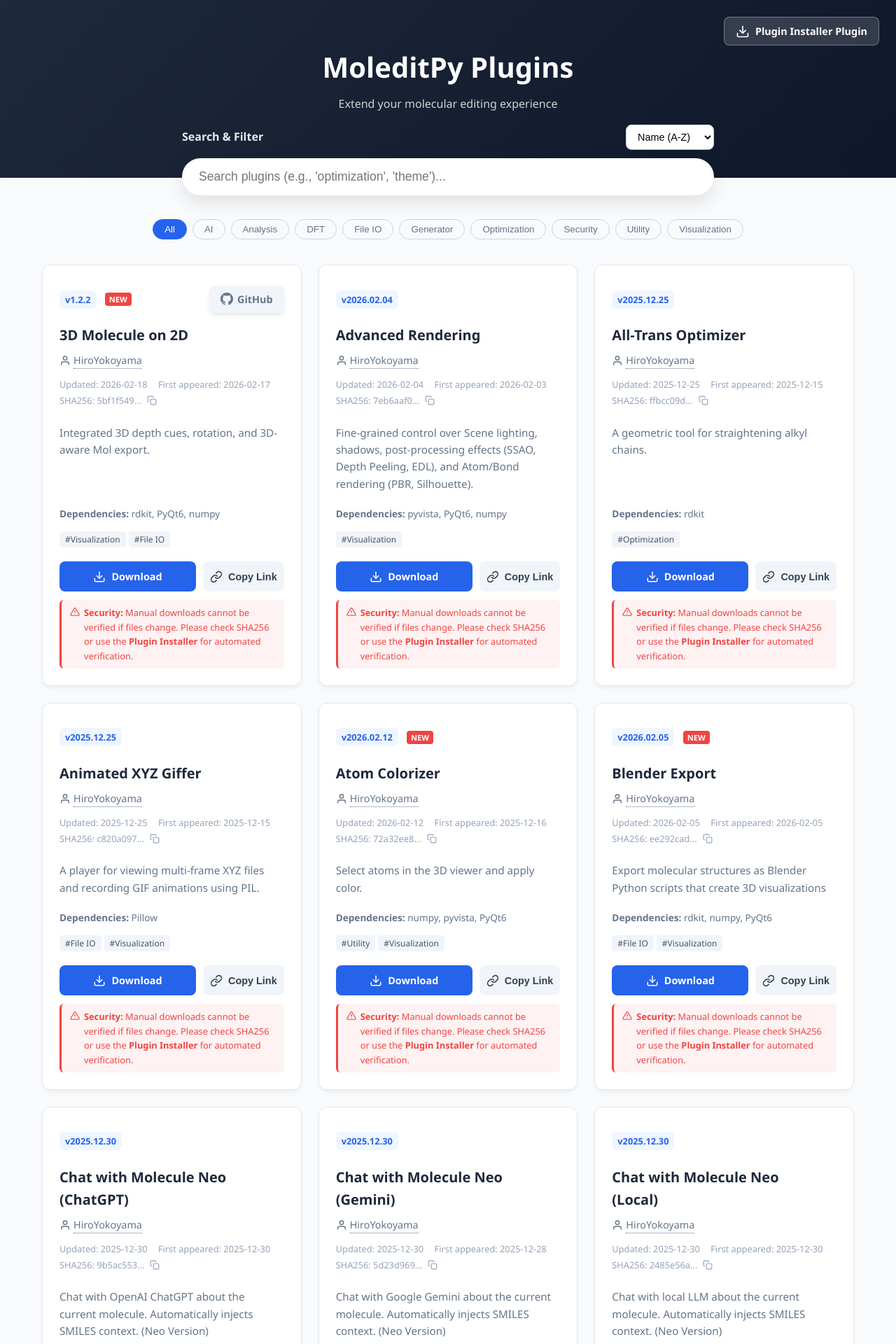
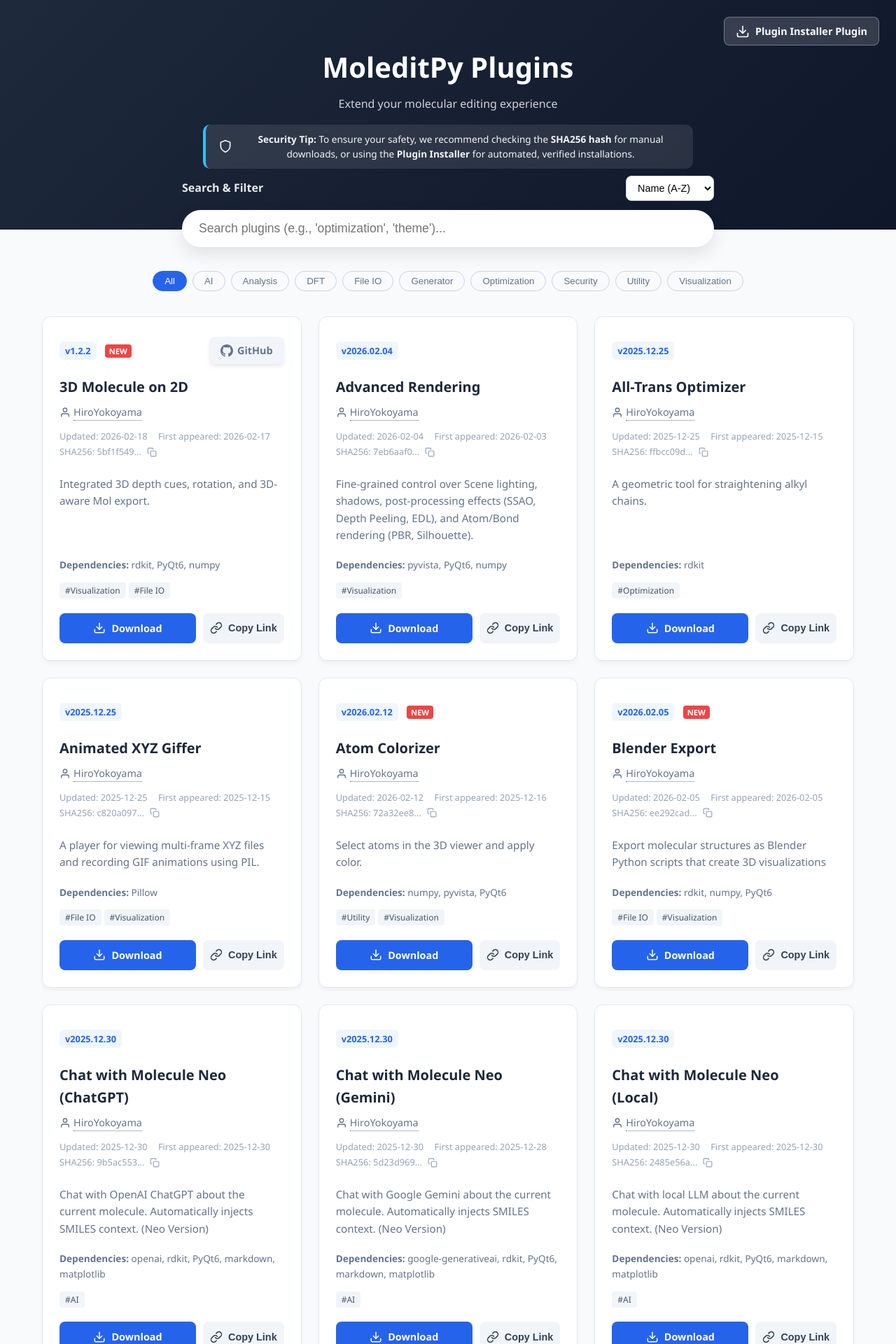
Before and after one commit to HiroYokoyama/moleditpy-plugins, a Jekyll site: the page explorer/index.html, which Jekyll copies as it is, in a window 1280 px wide. Shown: the top 1920 px of the page at 70% size. Built offline with Jekyll 4.4.1, drawn with Linux system fonts in a browser that asks for light colours; some of the changed text lies outside the part shown.

Commit message:
updated explorer index.html

```diff
--- a/explorer/index.html
+++ b/explorer/index.html
@@ -396,22 +396,23 @@
             box-shadow: 0 4px 12px rgba(0, 0, 0, 0.1);
         }
 
-        .security-note {
-            margin-top: 12px;
-            font-size: 0.8rem;
-            color: #ef4444;
+        .security-banner {
+            max-width: 700px;
+            margin: 15px auto 10px;
+            background-color: rgba(255, 255, 255, 0.1);
+            color: rgba(255, 255, 255, 0.95);
+            padding: 10px 18px;
+            border-radius: 10px;
+            border-left: 4px solid #38bdf8;
+            font-size: 0.85rem;
             display: flex;
-            align-items: flex-start;
-            gap: 6px;
-            background-color: #fef2f2;
-            padding: 8px 12px;
-            border-radius: 6px;
-            border-left: 3px solid #ef4444;
+            align-items: center;
+            gap: 12px;
+            backdrop-filter: blur(4px);
         }
 
-        .security-note svg {
+        .security-banner svg {
             flex-shrink: 0;
-            margin-top: 2px;
         }
 
         .copy-sha-btn {
@@ -513,6 +514,17 @@
     <header>
         <h1>MoleditPy Plugins</h1>
         <p>Extend your molecular editing experience</p>
+        <div class="security-banner">
+            <svg width="20" height="20" viewBox="0 0 24 24" fill="none" stroke="currentColor" stroke-width="2"
+                stroke-linecap="round" stroke-linejoin="round">
+                <path d="M12 22s8-4 8-10V5l-8-3-8 3v7c0 6 8 10 8 10z"></path>
+            </svg>
+            <span>
+                <strong>Security Tip:</strong> To ensure your safety, we recommend checking the <strong>SHA256
+                    hash</strong> for manual downloads,
+                or using the <strong>Plugin Installer</strong> for automated, verified installations.
+            </span>
+        </div>
         <a href="../plugins/Plugin_Installer/plugin_installer.py" class="header-dl-btn" download>
             <svg width="20" height="20" viewBox="0 0 24 24" fill="none" stroke="currentColor" stroke-width="2"
                 stroke-linecap="round" stroke-linejoin="round">
@@ -668,17 +680,6 @@
                         </svg>
                         Copy Link
                     </button>
-                </div>
-                <div class="security-note">
-                    <svg width="14" height="14" viewBox="0 0 24 24" fill="none" stroke="currentColor" stroke-width="2" stroke-linecap="round" stroke-linejoin="round">
-                        <path d="M10.29 3.86L1.82 18a2 2 0 0 0 1.71 3h16.94a2 2 0 0 0 1.71-3L13.71 3.86a2 2 0 0 0-3.42 0z"></path>
-                        <line x1="12" y1="9" x2="12" y2="13"></line>
-                        <line x1="12" y1="17" x2="12.01" y2="17"></line>
-                    </svg>
-                    <span>
-                        <strong>Security:</strong> Manual downloads cannot be verified if files change.
-                        Please check SHA256 or use the <strong>Plugin Installer</strong> for automated verification.
-                    </span>
                 </div>
             `;
                 grid.appendChild(card);
```
